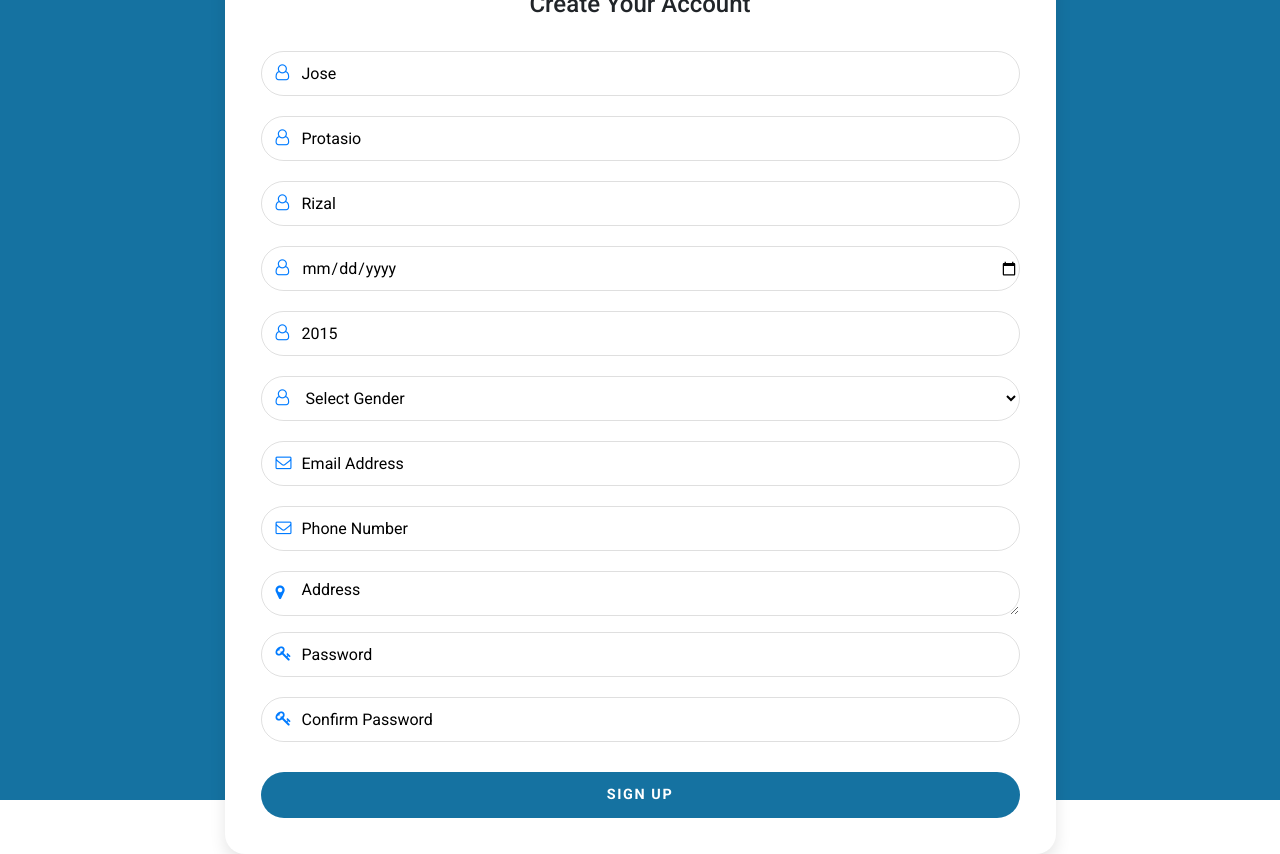
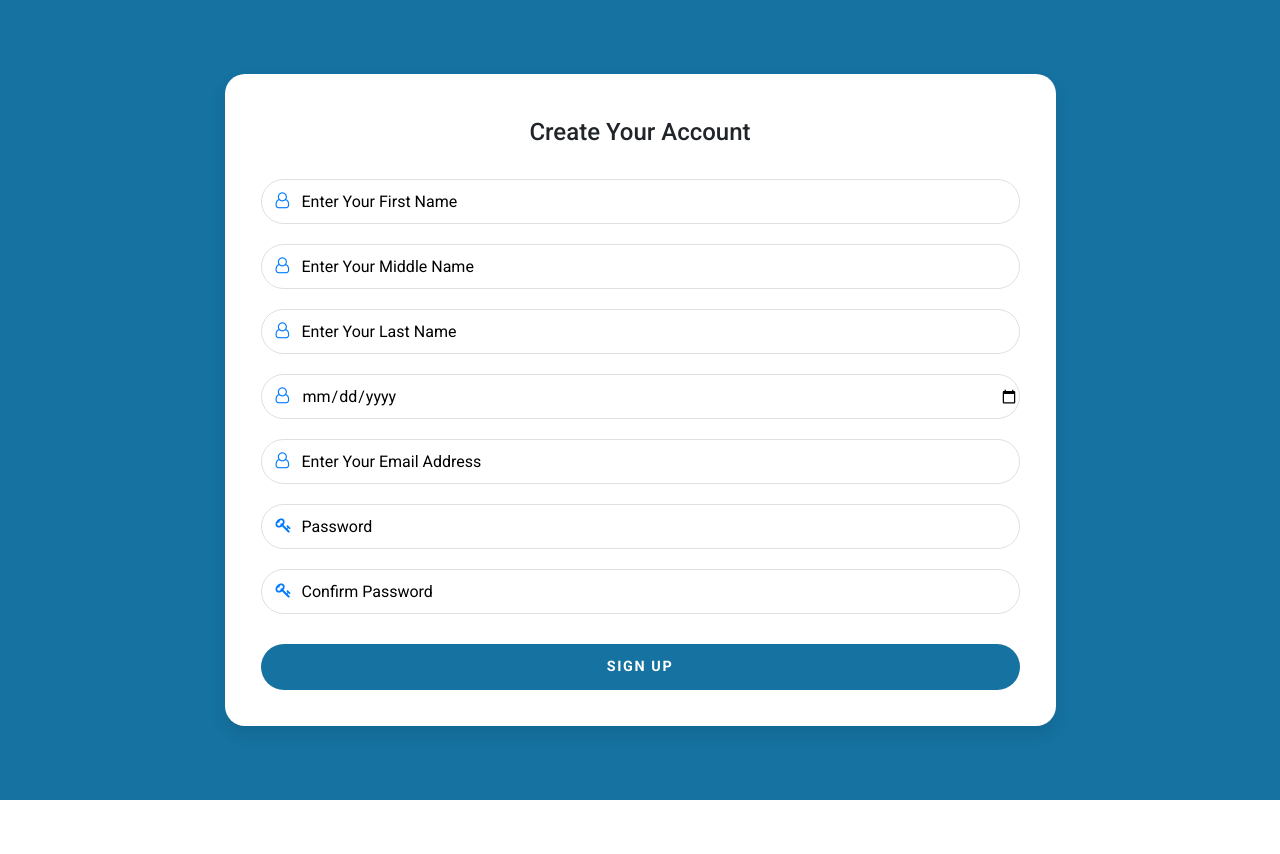
Before and after one commit to masteraffy/Alumni-Portal, a PHP site: page /AL_TRACE_IT/students/user_registration.php in a window 1280 px wide. After the commit the page ends 800 px from the top, so only its background shows below. Run offline with PHP 8.4, Linux system fonts and the light colour scheme.

Commit message:
Polished Redundant Info in Users Registration

```diff
--- a/students/user_registration.php
+++ b/students/user_registration.php
@@ -54,7 +54,7 @@
                 <?php if (isset($_GET['firstname'])) { ?>
                 <input type="text" name="firstname" value="<?php echo $_GET['firstname']; ?>"placeholder="firstname" tabindex="10" required>
                 <?php }else{ ?>
-                <input type="text" name="firstname" placeholder="Jose" tabindex="10" required>
+                <input type="text" name="firstname" placeholder="Enter Your First Name" tabindex="10" required>
             </div>
             <?php }?>
 
@@ -63,7 +63,7 @@
                 <?php if (isset($_GET['middlename'])) { ?>
                 <input type="text" name="middlename" value="<?php echo $_GET['middlename']; ?>"placeholder="middlename" tabindex="10" required>
                 <?php }else{ ?>
-                <input type="text" name="middlename" placeholder="Protasio" tabindex="10" required>
+                <input type="text" name="middlename" placeholder="Enter Your Middle Name" tabindex="10" required>
             </div>
             <?php }?>
 
@@ -72,7 +72,7 @@
                 <?php if (isset($_GET['lastname'])) { ?>
                 <input type="text" name="lastname" value="<?php echo $_GET['lastname']; ?>"placeholder="lastname" tabindex="10" required>
                 <?php }else{ ?>
-                <input type="text" name="lastname" placeholder="Rizal" tabindex="10" required>
+                <input type="text" name="lastname" placeholder="Enter Your Last Name" tabindex="10" required>
             </div>
             <?php }?>
 
@@ -81,7 +81,7 @@
                 <?php if (isset($_GET['birthday'])) { ?>
                 <input type="date" name="birthday" value="<?php echo $_GET['birthday']; ?>"placeholder="birthday" tabindex="10" required>
                 <?php }else{ ?>
-                <input type="date" name="birthday" placeholder="Rizal" tabindex="10" required>
+                <input type="date" name="birthday" placeholder="" tabindex="10" required>
             </div>
             <?php }?>
 
@@ -89,14 +89,14 @@
             <div class="form-input">
                 <span><i class="fa fa-user-o"></i></span>
                 <?php if (isset($_GET['lastname'])) { ?>
-                <input type="text" name="batch" value="<?php echo $_GET['batch']; ?>"placeholder="batch" tabindex="10" required>
+                <input type="text" name="batch" value="<?php echo $_GET['batch']; ?>"placeholder="batch" tabindex="10">
                 <?php }else{ ?>
-                <input type="text" name="batch" placeholder="2015" tabindex="10" required>
+                <input type="text" name="batch" placeholder="2015" tabindex="10" hidden>
             </div>
             <?php }?>
 
 
-            <div class="form-input">
+            <div class="form-input" hidden>
                 <span><i class="fa fa-user-o"></i></span>
                 <select name="gender" id="gender" style="  width: 100%;
                   height: 45px;
@@ -115,24 +115,23 @@
             </div>
 
             <div class="form-input">
-              <span><i class="fa fa-envelope-o"></i></span>
               <?php if (isset($_GET['email'])) { ?>
               <input type="email" name="email" value="<?php echo $_GET['email']; ?>"placeholder="Email Address" tabindex="10" required>
               <?php }else{ ?>
-              <input type="email" name="email" placeholder="Email Address" tabindex="10" required>
+              <input type="email" name="email" placeholder="Enter Your Email Address" tabindex="10" required>
               <?php }?>
             </div>
 
-            <div class="form-input">
+            <div class="form-input" hidden>
               <span><i class="fa fa-envelope-o"></i></span>
               <?php if (isset($_GET['contact'])) { ?>
-              <input type="contact" name="contact" value="<?php echo $_GET['contact']; ?>"placeholder="contact" tabindex="10" required>
+              <input type="contact" name="contact" value="<?php echo $_GET['contact']; ?>"placeholder="contact" tabindex="10">
               <?php }else{ ?>
-              <input type="contact" name="contact" placeholder="Phone Number" tabindex="10" required>
+              <input type="contact" name="contact" placeholder="Phone Number" tabindex="10" >
               <?php }?>
             </div>
 
-            <div class="form-input">
+            <div class="form-input" hidden>
               <span><i class="fa fa-map-marker"></i></span>
               <?php if (isset($_GET['address'])) { ?>
               <textarea style="  width: 100%;
--- a/style.css
+++ b/style.css
@@ -183,3 +183,7 @@
   border-radius: 5px;
   margin: 20px auto;
 }
+
+.registerationBgColor{
+  background-color: #1572A1;
+}
```
